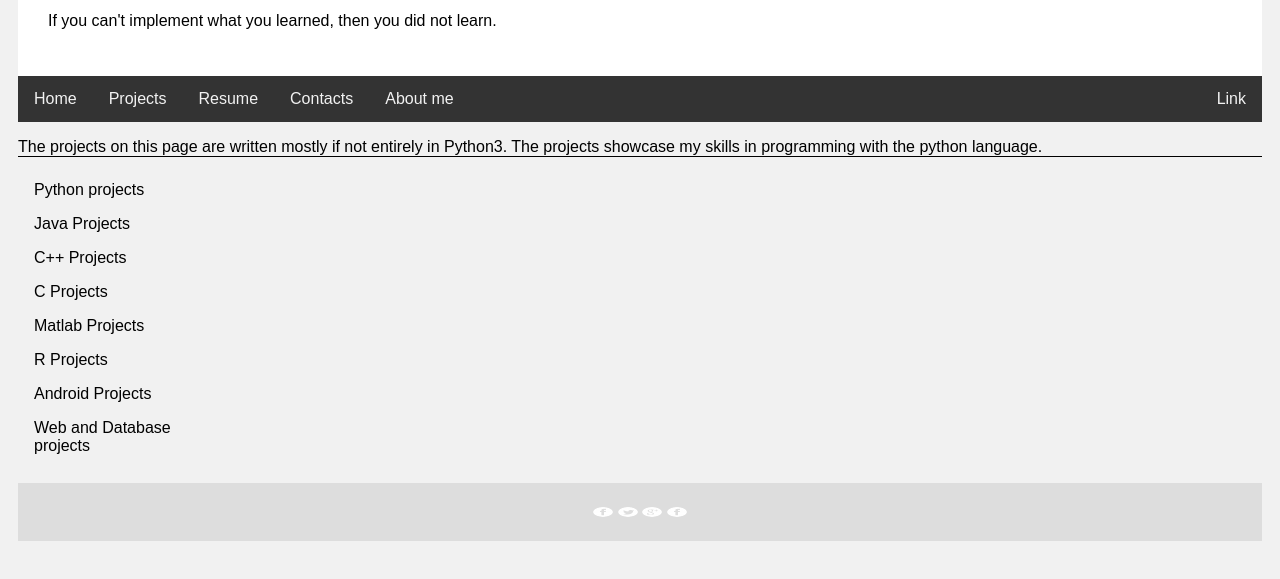
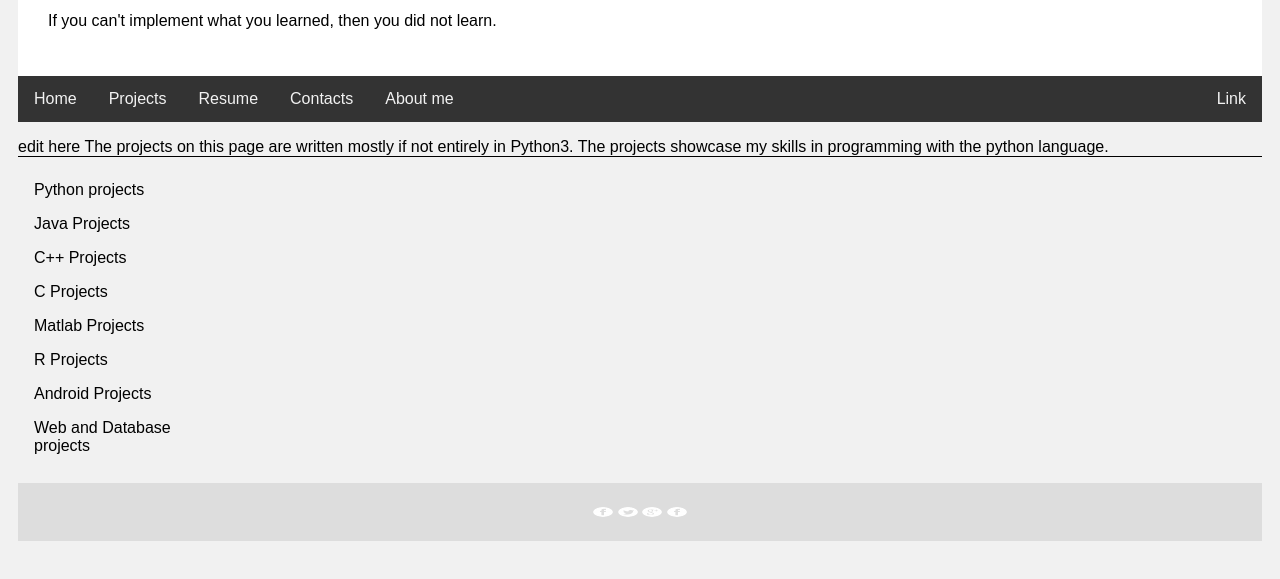
Before and after one commit to thabangmagabe/thabang.github.io, a plain HTML site: page python.html in a window 1280 px wide. Shown: the part 215-794 px from the top of the page. Drawn offline with Linux system fonts and the light colour scheme.

Commit message:
Update python.html

```diff
--- a/python.html
+++ b/python.html
@@ -155,7 +155,7 @@ body {
   <a href="#" style="float:right">Link</a>
 </div>
 
-<p class="intro1">The projects on this page are written mostly if not entirely in Python3. The projects showcase my skills in programming with the python language.</p>
+<p class="intro1">edit here The projects on this page are written mostly if not entirely in Python3. The projects showcase my skills in programming with the python language.</p>
 
 
 
```
